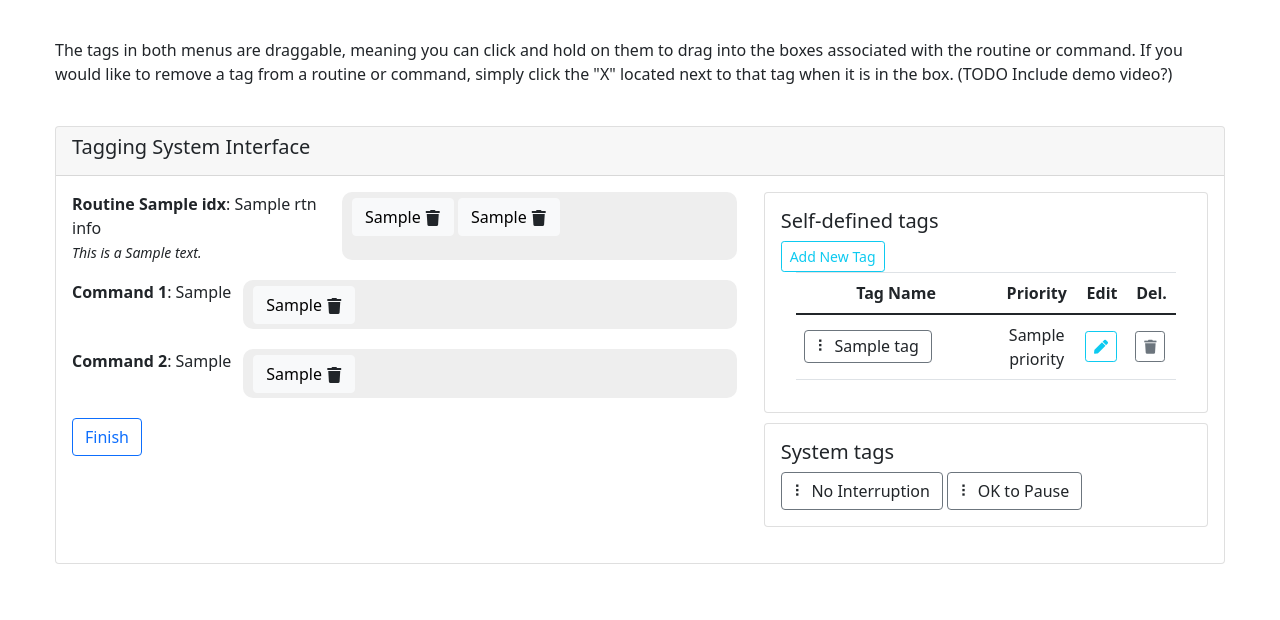
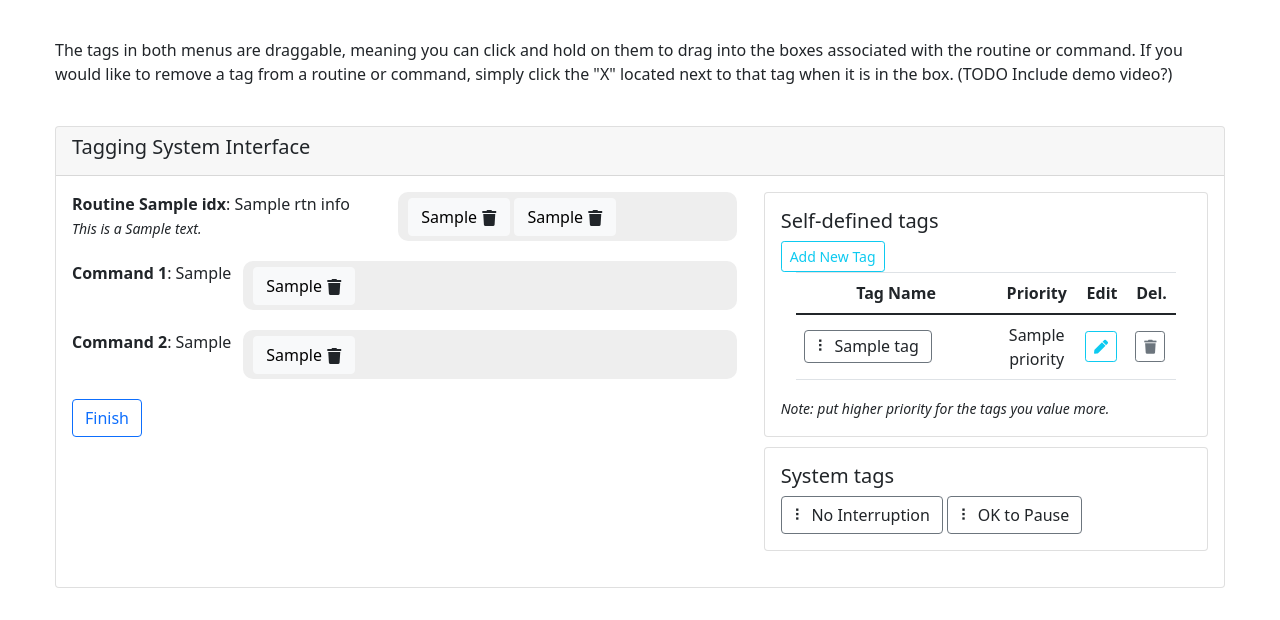
Before and after one commit to RuiRitaYang/web-tag-system-survey, a Flask app: template app/templates/tagging.html in a window 1280 px wide. Shown: the part 348-968 px from the top of the page. Before the commit the page ends 912 px from the top, so only its background shows below. Run offline with Flask 2, Linux system fonts and the light colour scheme; the template is opened without the code that fills it: most values are stand-ins (such as "Sample title", 1, 10 or a date in 2020); some libraries are stand-ins or nearby versions.

Commit message:
[Minor+UI] More tagging page fix.

```diff
--- a/app/templates/tagging.html
+++ b/app/templates/tagging.html
@@ -46,7 +46,7 @@
           <!--   Tagging at routine level   -->
           <!-- ---------------------------  -->
           <div class="row">
-            <div class="col-md-5 col-xs-4">
+            <div class="col-md-6 col-xs-4">
               <b>Routine {{ idx }}</b>: {{ rtn_info["rtn_name"] }}
               <p><small><i>This is a {{ rtn_info["rtn_description"] }}</i></small></p>
             </div>
@@ -217,7 +217,6 @@
                       <i class="fa fa-pen fa-1" aria-hidden="true"></i>
                     </button>
                   </td>
-
                   <td>
                     <button class="btn btn-outline-secondary btn-sm remove cus-tag-remove"
                             data-source="{{ tag.name }}" type="button">
@@ -226,13 +225,12 @@
                   </td>
                   </tr>
                 {% endfor %}
-
                 </tbody>
               </table>
-              </div>
-            </div>
-          </div> <!-- End of Self-define tag area -->
-
+              </div> <!-- End of table area-->
+              <small><i>Note: put higher priority for the tags you value more.</i></small>
+            </div> <!-- End of Self-define tag card body for table -->
+          </div> <!-- End of Self-define tag whole area -->
 
           <!-- ---------------- -->
           <!-- System tag panel -->
```
Lines whose indentation alone changed are shown as unchanged.
